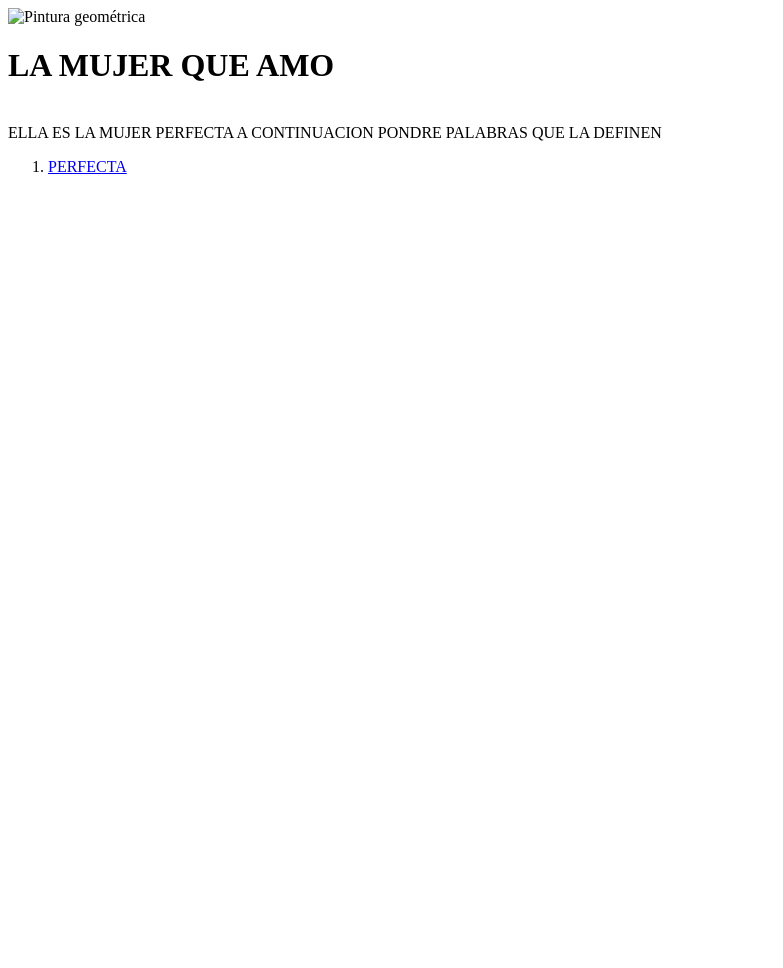
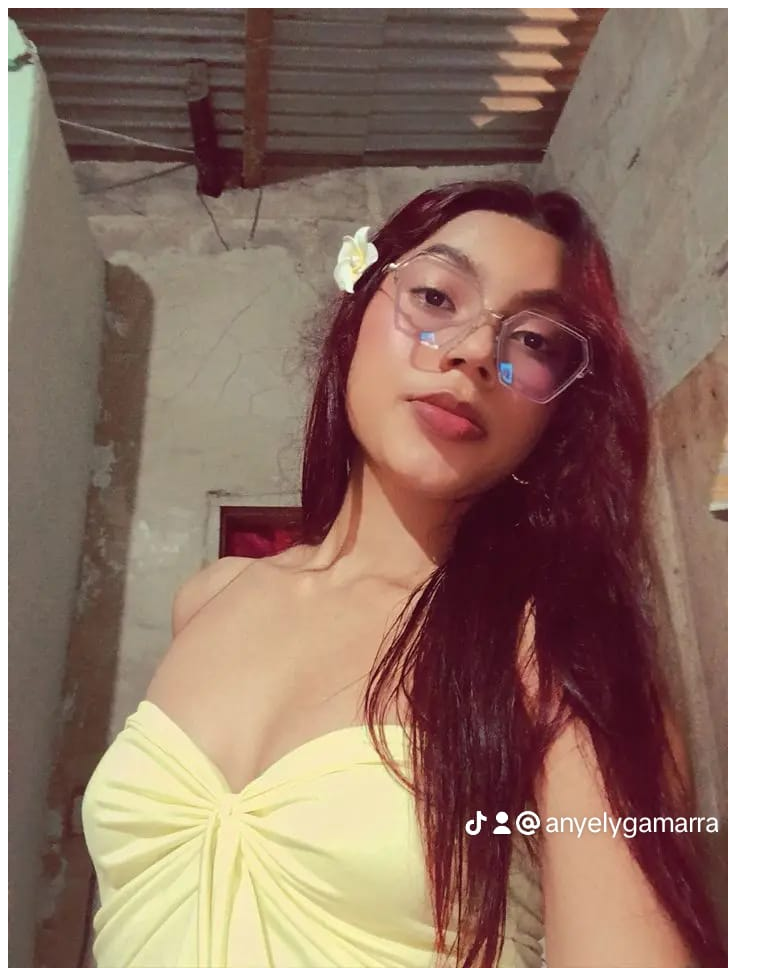
Before and after one commit to juanchoperro/juanchoperro.github.io, a plain HTML site: page index.html in a window 1280 px wide. Shown: the top 968 px of the page, without its empty margins (0-783 px from the left). Before the commit the page ends 800 px from the top, so only its background shows below. Drawn offline with Linux system fonts and the light colour scheme.

Commit message:
Update index.html

```diff
--- a/index.html
+++ b/index.html
@@ -5,7 +5,7 @@
   <meta charset="UTF-8">
 </head>
 <body>
-<img src=""C:\Users\User\Pictures\Imagenes\1755046129618.jpg"" alt="Pintura geométrica">
+<img src="1755046129618.jpg" alt="Pintura geométrica">
 <h1>LA MUJER QUE AMO</h1><br>
 ELLA ES LA MUJER PERFECTA A CONTINUACION PONDRE PALABRAS QUE LA DEFINEN<BR>
 <ol>
```
